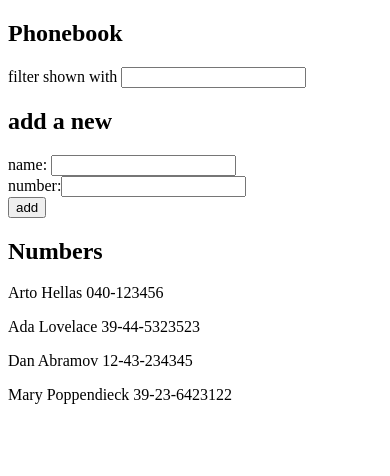
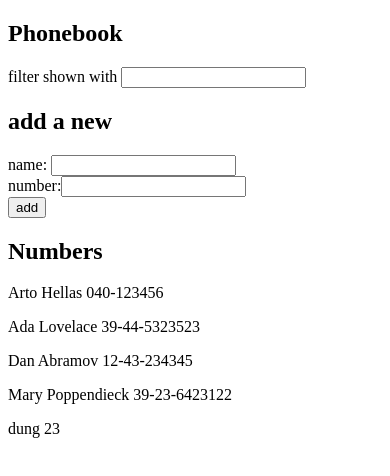
Before and after one commit to ktdung/fso-ass, a React (Vite) app in the folder part2/phonebook/: page / in a window 390 px wide. Shown: the top 476 px of the page. Built offline with nearby package versions, Linux system fonts and the light colour scheme; data requests are answered from the project's data file.

Commit message:
[phonebook] 2.12 and 2.13 done

```diff
--- a/part2/phonebook/db.json
+++ b/part2/phonebook/db.json
@@ -19,6 +19,11 @@
       "name": "Mary Poppendieck",
       "number": "39-23-6423122",
       "id": 4
+    },
+    {
+      "name": "dung",
+      "number": "23",
+      "id": 5
     }
   ]
 }
--- a/part2/phonebook/src/App.jsx
+++ b/part2/phonebook/src/App.jsx
@@ -1,17 +1,17 @@
 import { useState, useEffect } from 'react';
-import axios from 'axios';
 import Filter from './components/Filter';
 import PersonForm from './components/PersonForm';
 import Persons from './components/Persons';
+import personsServices from './services/persons';
 
 const App = () => {
   const [persons, setPersons] = useState([]);
   const [searchTerm, setSearchTerm] = useState('');
 
   useEffect(() => {
-    axios.get('http://localhost:3001/persons').then((response) => {
+    personsServices.getAll().then((initialPersons) => {
       console.log('promise fulfilled');
-      setPersons(response.data);
+      setPersons(initialPersons);
     });
   }, []);
 
@@ -40,8 +40,9 @@ const App = () => {
         alert(`${newName} is alreay added to phonebook`);
         return;
       }
-      console.log(persons.concat(newPerson));
-      setPersons(persons.concat(newPerson));
+      personsServices.create(newPerson).then((returnedPerson) => {
+        setPersons(persons.concat(returnedPerson));
+      });
     }
   }
 
--- /dev/null
+++ b/part2/phonebook/src/services/persons.js
@@ -0,0 +1,18 @@
+import axios from 'axios';
+
+const baseUrl = 'http://localhost:3001/persons';
+
+const getAll = () => {
+  const request = axios.get(baseUrl);
+  return request.then((response) => response.data);
+};
+
+const create = (newObject) => {
+  const request = axios.post(baseUrl, newObject);
+  return request.then((response) => response.data);
+};
+
+export default {
+  getAll,
+  create,
+};
```
